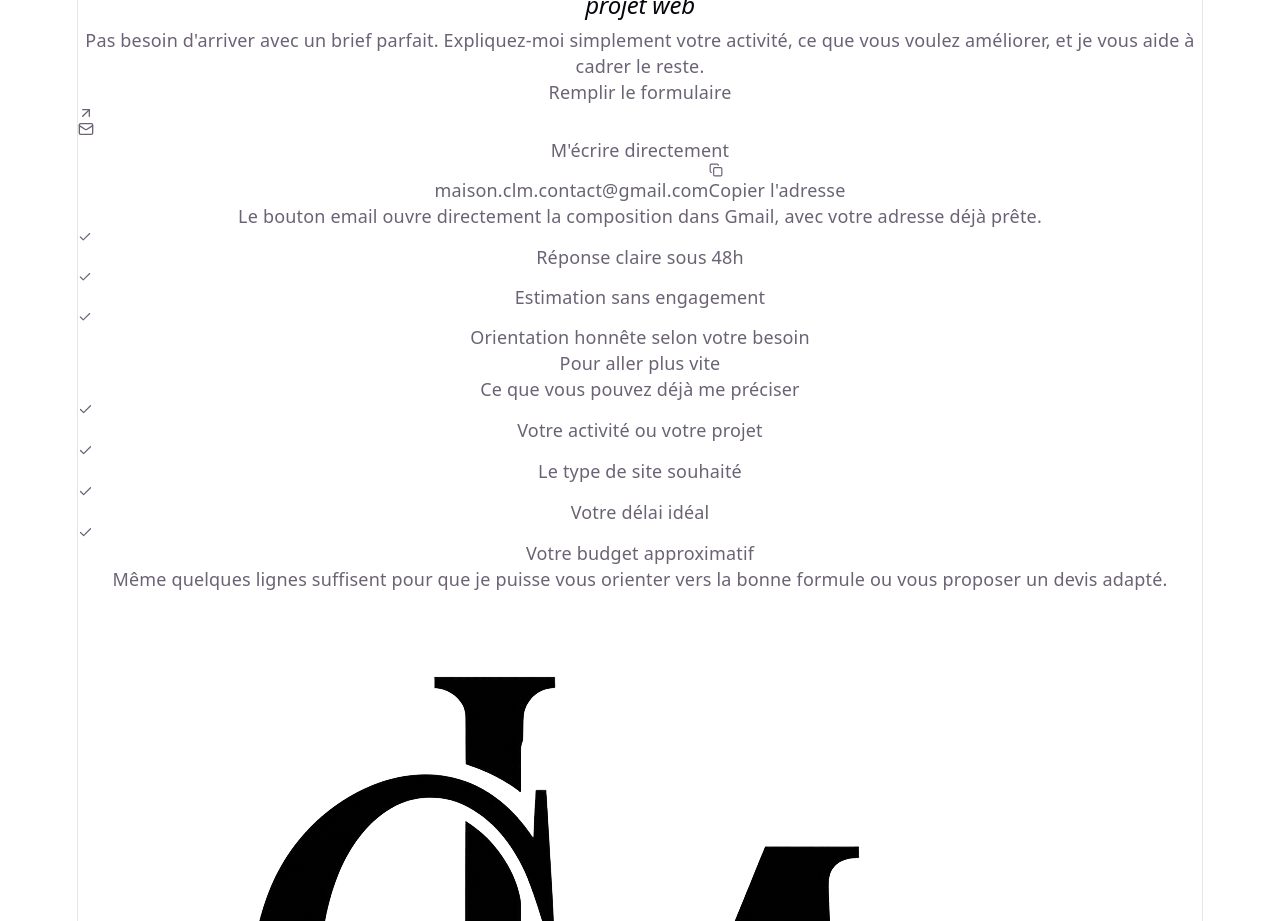
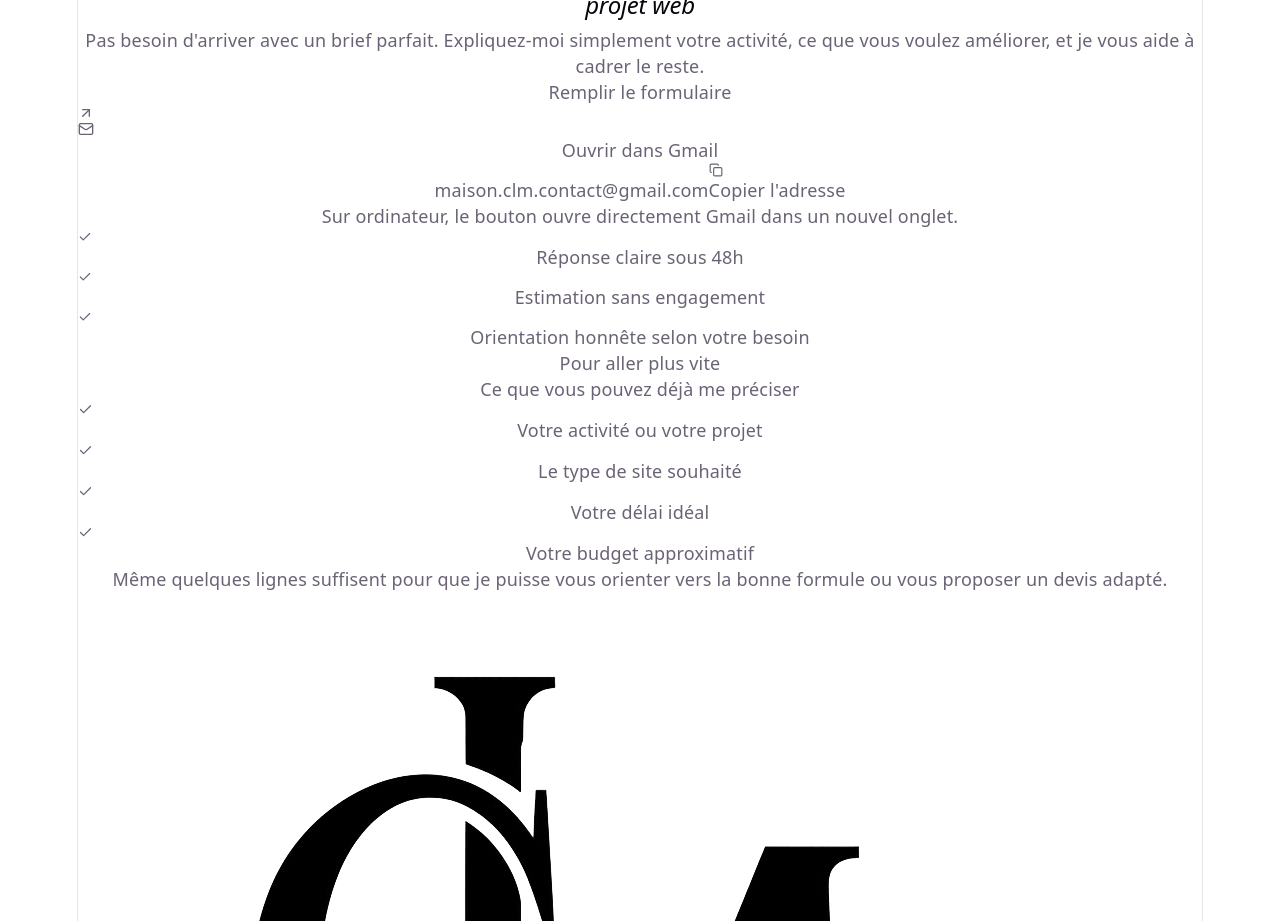
Before and after one commit to theguyinpink/MaisonCLM, a React (Vite) app: page / in a window 1280 px wide. Shown: the part 8180-9101 px from the top of the page. Built offline with nearby package versions, Linux system fonts and the light colour scheme; the HTML template or start-up script is replaced by a standard one.

Commit message:
design ui changes

```diff
--- a/src/components/Contact.tsx
+++ b/src/components/Contact.tsx
@@ -1,4 +1,4 @@
-import { useState } from 'react'
+import { useEffect, useState } from 'react'
 import { ArrowUpRight, Check, Copy, Mail } from 'lucide-react'
 import FadeIn from './FadeIn'
 
@@ -20,19 +20,64 @@ const reassurance = [
   'Orientation honnête selon votre besoin',
 ]
 
+const EMAIL_SUBJECT = 'Demande de site web'
+const EMAIL_BODY = `Bonjour,
+
+Je vous contacte pour discuter de mon projet web.
+
+Merci.`
+
 const gmailComposeUrl = (email: string) => {
   const params = new URLSearchParams({
     view: 'cm',
     fs: '1',
     tf: '1',
     to: email,
+    su: EMAIL_SUBJECT,
+    body: EMAIL_BODY,
   })
 
   return `https://mail.google.com/mail/?${params.toString()}`
 }
 
+const mailtoUrl = (email: string) => {
+  const params = new URLSearchParams({
+    subject: EMAIL_SUBJECT,
+    body: EMAIL_BODY,
+  })
+
+  return `mailto:${email}?${params.toString()}`
+}
+
+const detectMobile = () => {
+  if (typeof window === 'undefined') return false
+
+  const ua = navigator.userAgent || navigator.vendor
+
+  const isMobileUA =
+    /Android|webOS|iPhone|iPad|iPod|BlackBerry|IEMobile|Opera Mini/i.test(ua)
+
+  const isSmallScreen = window.matchMedia('(max-width: 768px)').matches
+
+  return isMobileUA || isSmallScreen
+}
+
 export default function Contact({ email, formUrl }: ContactProps) {
   const [copied, setCopied] = useState(false)
+  const [isMobile, setIsMobile] = useState(false)
+
+  useEffect(() => {
+    const updateDeviceType = () => {
+      setIsMobile(detectMobile())
+    }
+
+    updateDeviceType()
+    window.addEventListener('resize', updateDeviceType)
+
+    return () => {
+      window.removeEventListener('resize', updateDeviceType)
+    }
+  }, [])
 
   const handleCopyEmail = async () => {
     try {
@@ -43,6 +88,9 @@ export default function Contact({ email, formUrl }: ContactProps) {
       setCopied(false)
     }
   }
+
+  const emailHref = isMobile ? mailtoUrl(email) : gmailComposeUrl(email)
+
   return (
     <section id="contact" className="contact">
       <div className="container">
@@ -65,32 +113,50 @@ export default function Contact({ email, formUrl }: ContactProps) {
                 </p>
 
                 <div className="contact-actions">
-                  <a id="contact-form-link" href={formUrl} target="_blank" rel="noreferrer" className="btn-rose">
+                  <a
+                    id="contact-form-link"
+                    href={formUrl}
+                    target="_blank"
+                    rel="noreferrer"
+                    className="btn-rose"
+                  >
                     Remplir le formulaire
                     <ArrowUpRight size={16} strokeWidth={2} />
                   </a>
+
                   <a
                     id="contact-email-link"
-                    href={gmailComposeUrl(email)}
-                    target="_blank"
-                    rel="noreferrer"
+                    href={emailHref}
+                    target={isMobile ? undefined : '_blank'}
+                    rel={isMobile ? undefined : 'noreferrer noopener'}
                     className="btn-outline-white"
-                    aria-label={`Ouvrir Gmail pour écrire à ${email}`}
+                    aria-label={
+                      isMobile
+                        ? `Envoyer un email à ${email}`
+                        : `Ouvrir Gmail pour écrire à ${email}`
+                    }
                   >
                     <Mail size={16} strokeWidth={2} />
-                    M&apos;écrire directement
+                    {isMobile ? "M'envoyer un email" : 'Ouvrir dans Gmail'}
                   </a>
                 </div>
 
                 <div className="contact-email-helper">
                   <span className="contact-email-text">{email}</span>
-                  <button type="button" className="contact-copy-btn" onClick={handleCopyEmail}>
+                  <button
+                    type="button"
+                    className="contact-copy-btn"
+                    onClick={handleCopyEmail}
+                  >
                     <Copy size={14} strokeWidth={2} />
-                    {copied ? "Adresse copiée" : "Copier l'adresse"}
+                    {copied ? 'Adresse copiée' : "Copier l'adresse"}
                   </button>
                 </div>
+
                 <p className="contact-email-note">
-                  Le bouton email ouvre directement la composition dans Gmail, avec votre adresse déjà prête.
+                  {isMobile
+                    ? "Sur téléphone, le bouton ouvre votre application mail."
+                    : 'Sur ordinateur, le bouton ouvre directement Gmail dans un nouvel onglet.'}
                 </p>
 
                 <div className="contact-trust">
```
